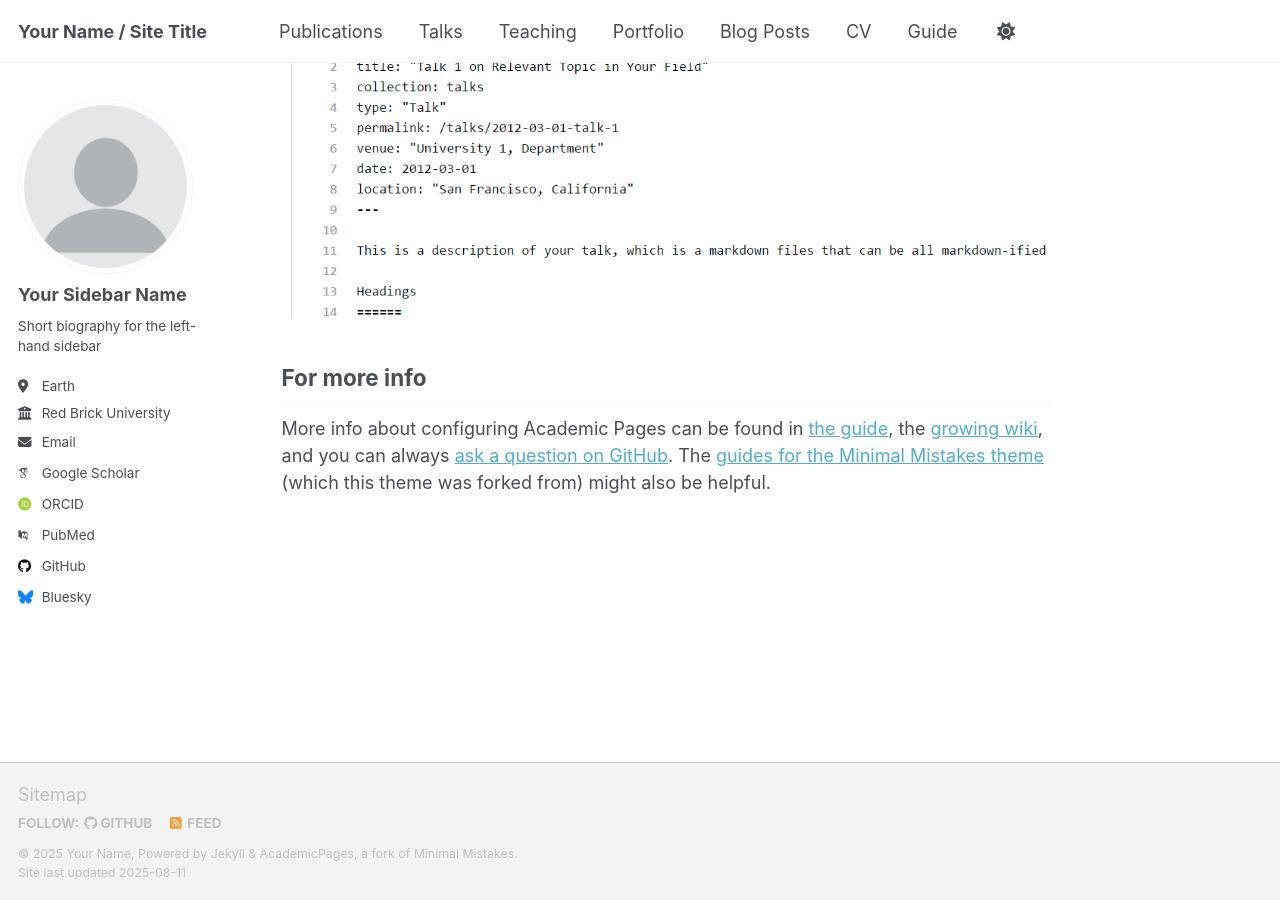
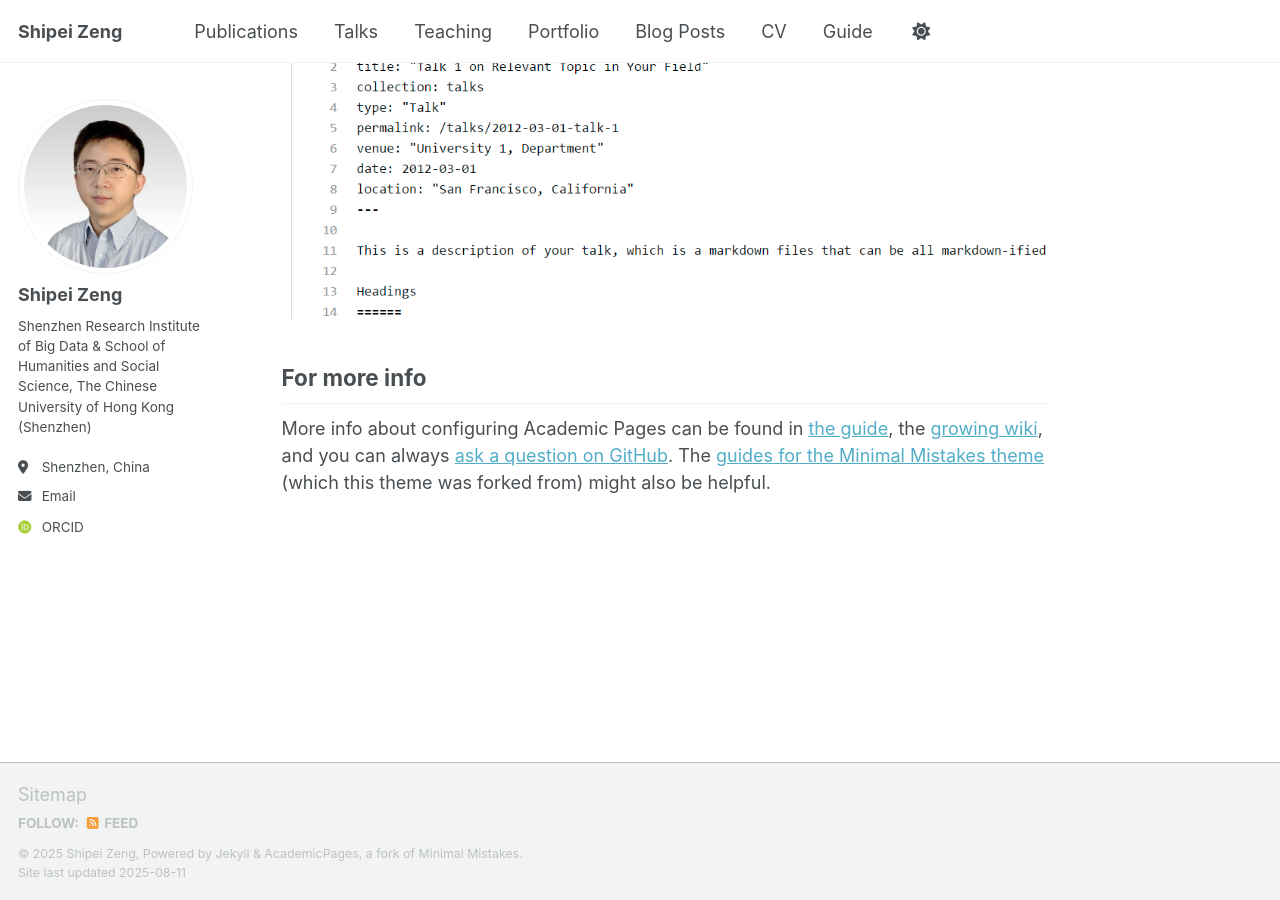
Before and after one commit to shipei-zeng/shipei-zeng.github.io, a Jekyll site: the page built from _pages/about.md, in a window 1280 px wide and 900 px high, scrolled down 2880 px. Built offline with Jekyll 4.4.1, drawn with Linux system fonts in a browser that asks for light colours; some web fonts are replaced; a script that is not in the unit is left out.

Commit message:
Update _config.yml

```diff
--- a/_config.yml
+++ b/_config.yml
@@ -9,37 +9,37 @@
 # Basic Site Settings
 locale                   : "en-US"
 site_theme               : "default" # Currently available options are "default", "air"
-title                    : "Your Name / Site Title"
+title                    : "Shipei Zeng"
 title_separator          : "-"
-name                     : &name "Your Name"
-description              : &description "personal description"
-url                      : https://academicpages.github.io # the base hostname & protocol for your site e.g. "https://[your GitHub username].github.io" or if you already have some other page hosted on Github then use "https://[your GitHub username].github.io/[Your Repo Name]"
+name                     : &name "Shipei Zeng"
+description              : &description "SRIBD, CUHK-SZ"
+url                      : https://shipei-zeng.github.io # the base hostname & protocol for your site e.g. "https://[your GitHub username].github.io" or if you already have some other page hosted on Github then use "https://[your GitHub username].github.io/[Your Repo Name]"
 baseurl                  : "" # the subpath of your site, e.g. "/blog"
-repository               : "academicpages/academicpages.github.io"
+repository               : "shipei-zeng.github.io"
 
 # Site Author - The following control what appear as part of the author content on the side bar.
 #               If a field is blank the icon and link will not appear, otherwise it will be shown.
 #               Additional customization can be done by editing /_includes/author-profile.html
 author:
   # Biographic information
-  avatar           : "profile.png"
-  name             : "Your Sidebar Name"
+  avatar           : "photo.jpg"
+  name             : "Shipei Zeng"
   pronouns         : # example: "she/her"
-  bio              : "Short biography for the left-hand sidebar"
-  location         : "Earth"
-  employer         : "Red Brick University"
+  bio              : "Shenzhen Research Institute of Big Data & School of Humanities and Social Science, The Chinese University of Hong Kong (Shenzhen)"
+  location         : "Shenzhen, China"
+  #employer         : "Red Brick University"
   uri              : # URL
-  email            : "none@example.org"
+  email            : "shipei.zeng@sribd.cn"
 
   # Academic websites
   academia         : # URL
   arxiv            : # URL - Update with the correct link to your profile
-  googlescholar    : "https://scholar.google.com/citations?user=PS_CX0AAAAAJ"
+  googlescholar    : #"https://scholar.google.com/citations?user=PS_CX0AAAAAJ"
   inspire-hep      : # URL
   impactstory      : # URL
   orcid            : "http://orcid.org/yourorcidurl"
   semantic         : # URL
-  pubmed           : "https://www.ncbi.nlm.nih.gov/pubmed/?term=john+snow"
+  pubmed           : #"https://www.ncbi.nlm.nih.gov/pubmed/?term=john+snow"
   researchgate     : # URL
   scopus           : # URL
 
@@ -47,13 +47,13 @@ author:
   bitbucket        : # Username - Update with your username on the site
   codepen          : # Username
   dribbble         : # Username
-  github           : "academicpages"
+  github           : #"academicpages"
   kaggle           : # Username
   stackoverflow    : # User number or user number and name (i.e., use "1" or "1/jeff-atwood")
 
   # Social media
   artstation       : # Username
-  bluesky          : "bsky.app" # Replace this with you Bluesky username
+  bluesky          : #"bsky.app" # Replace this with you Bluesky username
   facebook         : # Username
   flickr           : # Username
   foursquare       : # Username
```
